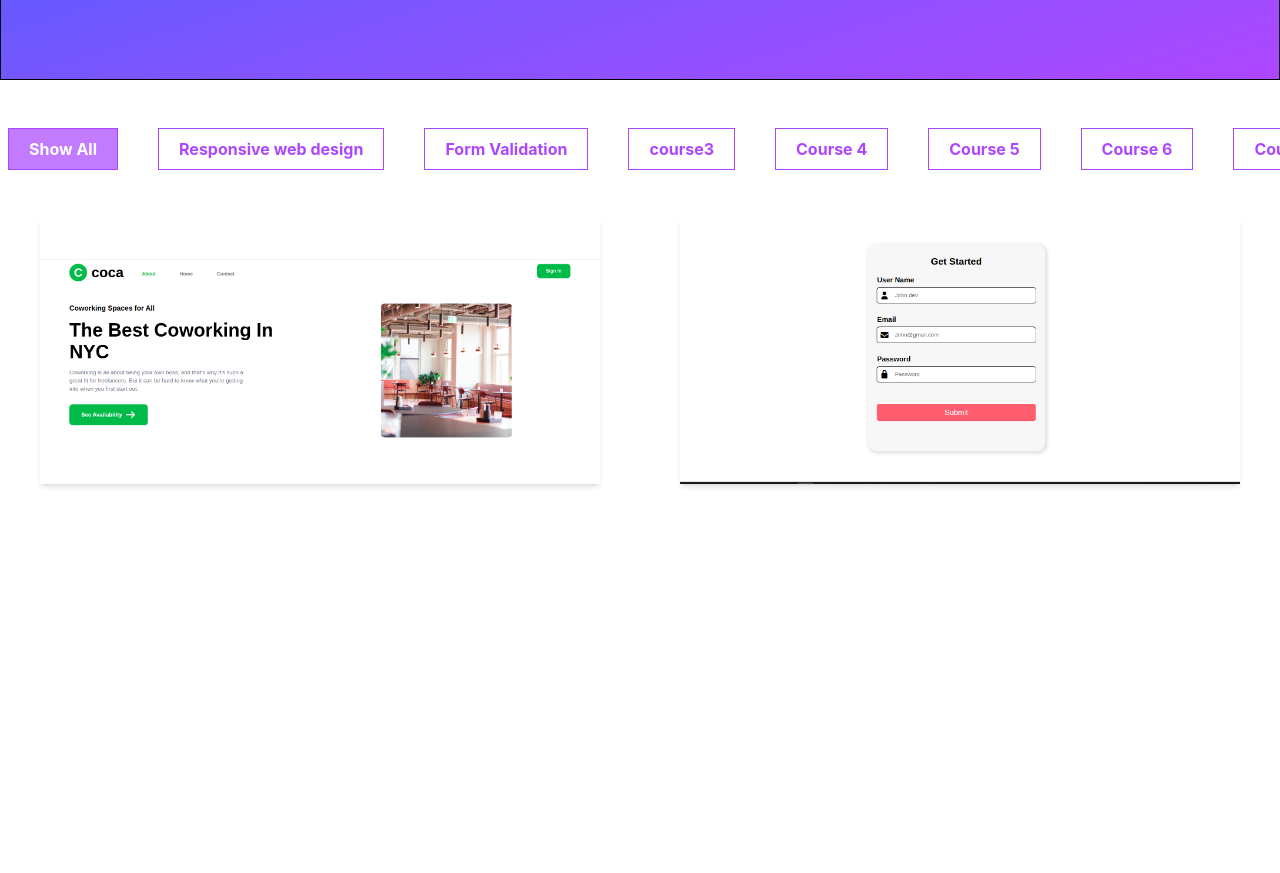
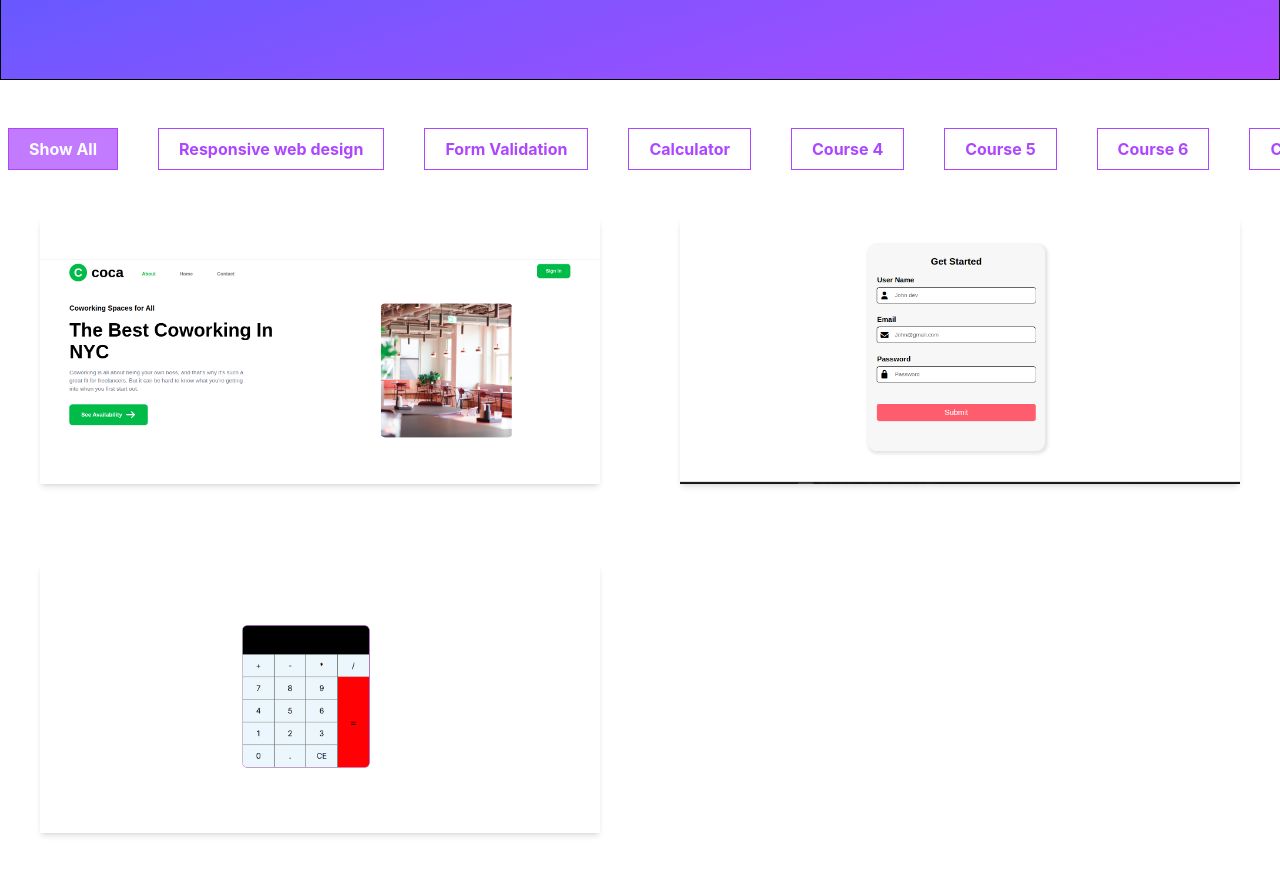
Before and after one commit to jasminderslabs/portfolio, a React (Create React App) app: page / in a window 1280 px wide. Shown: the part 320-1193 px from the top of the page. Before the commit the page ends 844 px from the top, so only its background shows below. Built offline with nearby package versions, Linux system fonts and the light colour scheme.

Commit message:
Assignment 3: Calculator app added

```diff
--- a/src/components/showProjects.jsx
+++ b/src/components/showProjects.jsx
@@ -7,7 +7,7 @@ const Projects = () => {
         'Show All',
         'Responsive web design',
         'Form Validation',
-        'course3',
+        'Calculator',
         'Course 4',
         'Course 5',
         'Course 6',
--- a/src/portfolioImages.js
+++ b/src/portfolioImages.js
@@ -9,4 +9,9 @@ export const portfolioImages = [
     alt: "form-validation-project-image",
     link: "https://workdrive.zoho.com/folder/l33sw10e0d95318f4426ebed40f9bd244faac",
   },
+  {
+    src: "/portfolioProject3.png",
+    alt: "calculator-project-image",
+    link: "https://workdrive.zoho.com/folder/l33swe01d137236ff40d6ab0a174acbe22ed7",
+  },
 ];
```
Also changed, not shown: public/portfolioProject3.png (added).
